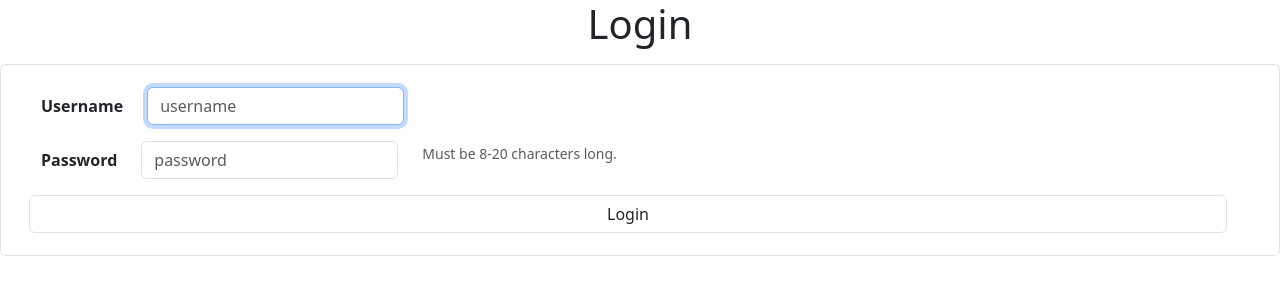
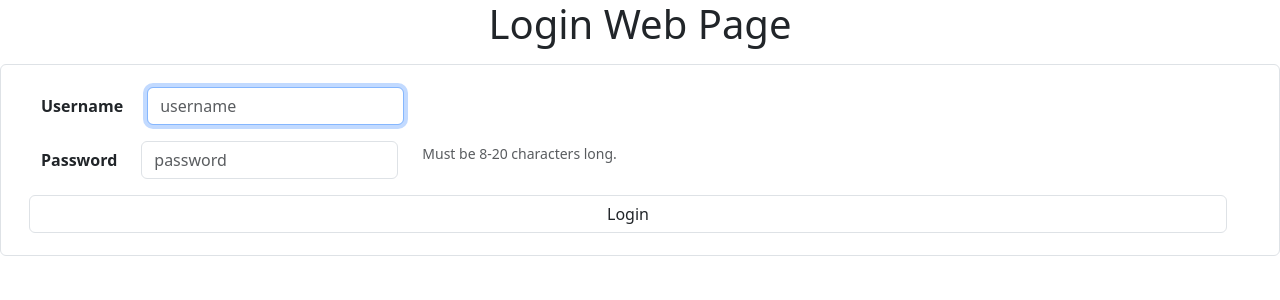
Before and after one commit to MohamedGt-cell/first-flask-app, a Flask app: page / in a window 1280 px wide. Shown: the top 300 px of the page. Run offline with Flask 3, Linux system fonts and the light colour scheme; parts of the project's set-up code (start-up, migrations or seed data) failed here and were passed over; some libraries are stand-ins or nearby versions.

Commit message:
New version (Just tiny changes)

```diff
--- a/templates/index-tem.html
+++ b/templates/index-tem.html
@@ -10,7 +10,7 @@
     </head>
 
     <body>
-        <h1 class="text-center mb-3">Login</h1>
+        <h1 class="text-center mb-3">Login Web Page</h1>
 
         <div class="form-control">
 
```
Also changed, not shown: templates/additional html file.html (renamed from templates/test.html).
